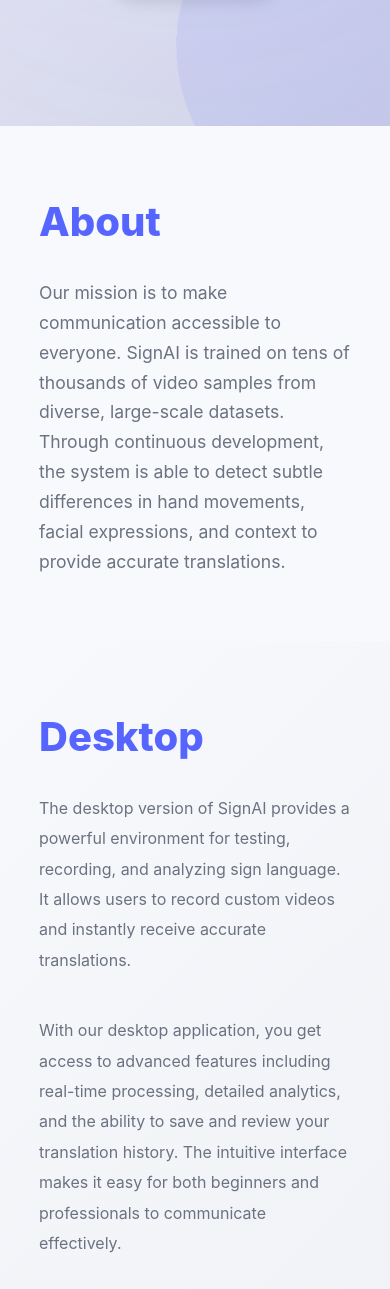
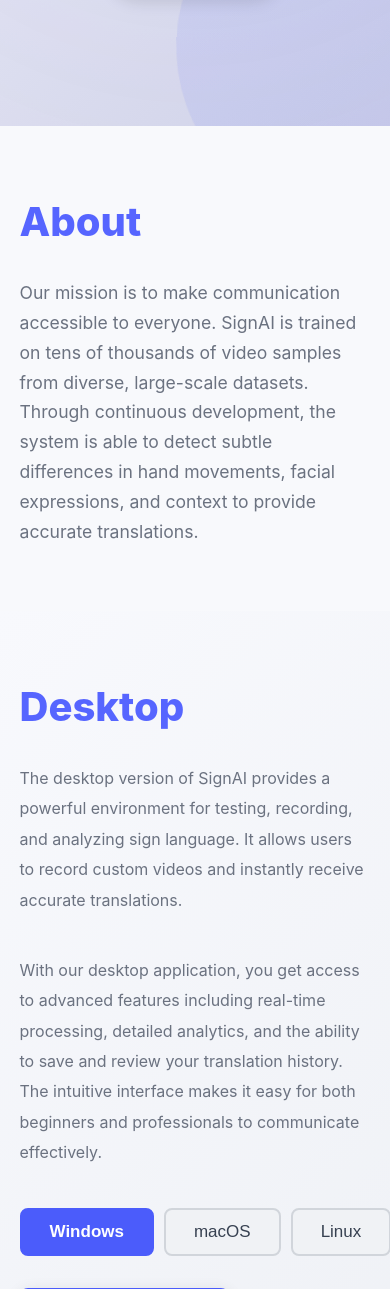
Before and after one commit to Stefanos0710/SignAI, a Flask app: page / in a window 390 px wide; the page is wider, and only the part inside the window is pictured. Shown: the part 829-2118 px from the top of that part. Run offline with Flask 2, Linux system fonts and the light colour scheme.

Commit message:
Refactor layout with container class and section updates
Introduced a reusable .container class for consistent max-width and horizontal padding across sections. Updated CSS and HTML to wrap section content in .container, improving layout structure and responsiveness for desktop and mobile views.

```diff
--- a/product_webside/static/css/base.css
+++ b/product_webside/static/css/base.css
@@ -54,8 +54,15 @@ a:hover {
 
 /* Sections */
 section {
-    padding: 4rem 10%;
-    scroll-margin-top: 70px
+    padding: 4rem 0;
+    scroll-margin-top: 70px;
+}
+
+.container {
+    max-width: 1400px;
+    margin: 0 auto;
+    padding: 0 5%;
+    box-sizing: border-box;
 }
 
 section h2 {
--- a/product_webside/static/css/desktop.css
+++ b/product_webside/static/css/desktop.css
@@ -7,8 +7,6 @@
     display: flex;
     align-items: center;
     gap: 3rem;
-    max-width: 1400px;
-    margin: 0 auto;
 }
 
 #desktop .hero-text {
--- a/product_webside/static/css/mobile.css
+++ b/product_webside/static/css/mobile.css
@@ -7,8 +7,6 @@
     display: flex;
     align-items: center;
     gap: 3rem;
-    max-width: 1400px;
-    margin: 0 auto;
 }
 
 #mobile .hero-text {
--- a/product_webside/templates/index.html
+++ b/product_webside/templates/index.html
@@ -52,6 +52,7 @@
 </section>
 
 <section id="about">
+    <div class="container">
         <h2>About</h2>
         <p>
             Our mission is to make communication accessible to everyone.
@@ -59,9 +60,11 @@
             Through continuous development, the system is able to detect subtle differences in hand movements,
             facial expressions, and context to provide accurate translations.
         </p>
+    </div>
 </section>
 
 <section id="desktop">
+    <div class="container">
         <h2>Desktop</h2>
         <div class="hero-content">
             <div class="hero-text">
@@ -114,9 +117,11 @@
                 </figure>
             </div>
         </div>
+    </div>
 </section>
 
 <section id="mobile">
+    <div class="container">
         <h2>Mobile</h2>
         <div class="hero-content">
             <div class="hero-text">
@@ -164,18 +169,21 @@
                 </figure>
             </div>
         </div>
+    </div>
 </section>
 
 <section id="contact">
+    <div class="container">
         <h2>Contact</h2>
         <p>Have questions, suggestions, or collaboration ideas?</p>
-    <p>We’d love to hear from you!</p>
+        <p>We'd love to hear from you!</p>
         <p>
             Contact us at <a href="mailto:text@test.dev">we don´t actually have an email yet</a>
             or follow us on
             <a href="https://github.com/Stefanos0710/SignAI/">GitHub</a>
             for the latest updates.
         </p>
+    </div>
 </section>
 
 <footer>
```
Also changed, not shown: product_webside/static/css/main.css (+52 -6 lines). Lines whose indentation alone changed are shown as unchanged.
